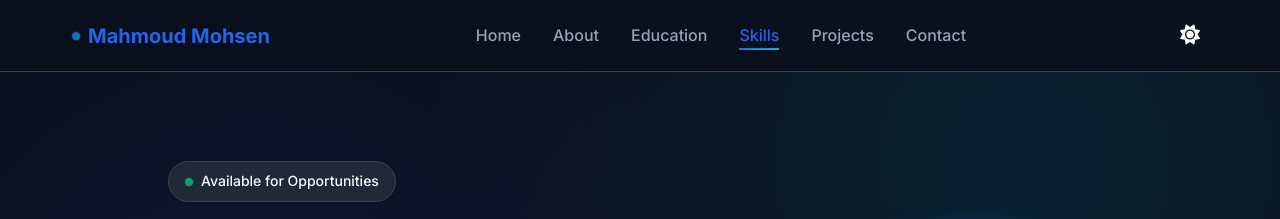
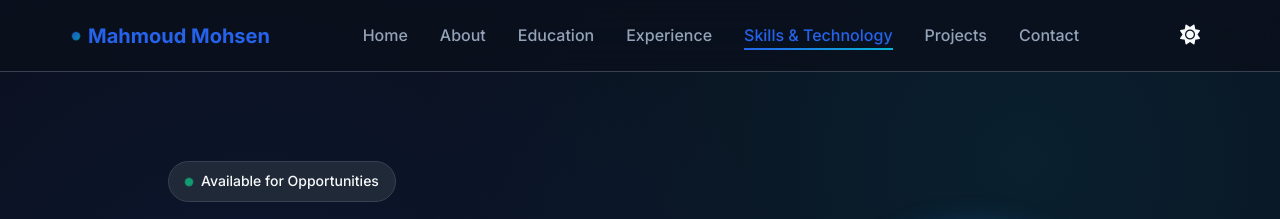
Before and after one commit to Mahmoud12344/Mahmoud_Mohsen, a plain HTML site: page Mahmoud-portfolio.html in a window 1280 px wide. Shown: the top 219 px of the page. Drawn offline with Linux system fonts and the light colour scheme.

Commit message:
edited the skills in the head to skills & Technologies

```diff
--- a/Mahmoud-portfolio.html
+++ b/Mahmoud-portfolio.html
@@ -807,7 +807,8 @@
                 <li><a href="#home" class="active">Home</a></li>
                 <li><a href="#about">About</a></li>
                 <li><a href="#education">Education</a></li>
-                <li><a href="#skills">Skills</a></li>
+                <li><a href="#experience">Experience</a></li>
+                <li><a href="#skills">Skills & Technology</a></li>
                 <li><a href="#projects">Projects</a></li>
                 <li><a href="#contact">Contact</a></li>
             </ul>
@@ -884,7 +885,7 @@
         </div>
     </section>
     <!-- experience -->
-     <section id="education" class="section">
+     <section id="experience" class="section">
         <div class="container">
             <div class="section-header">
                 <h2 class="section-title">Experience</h2>
```
